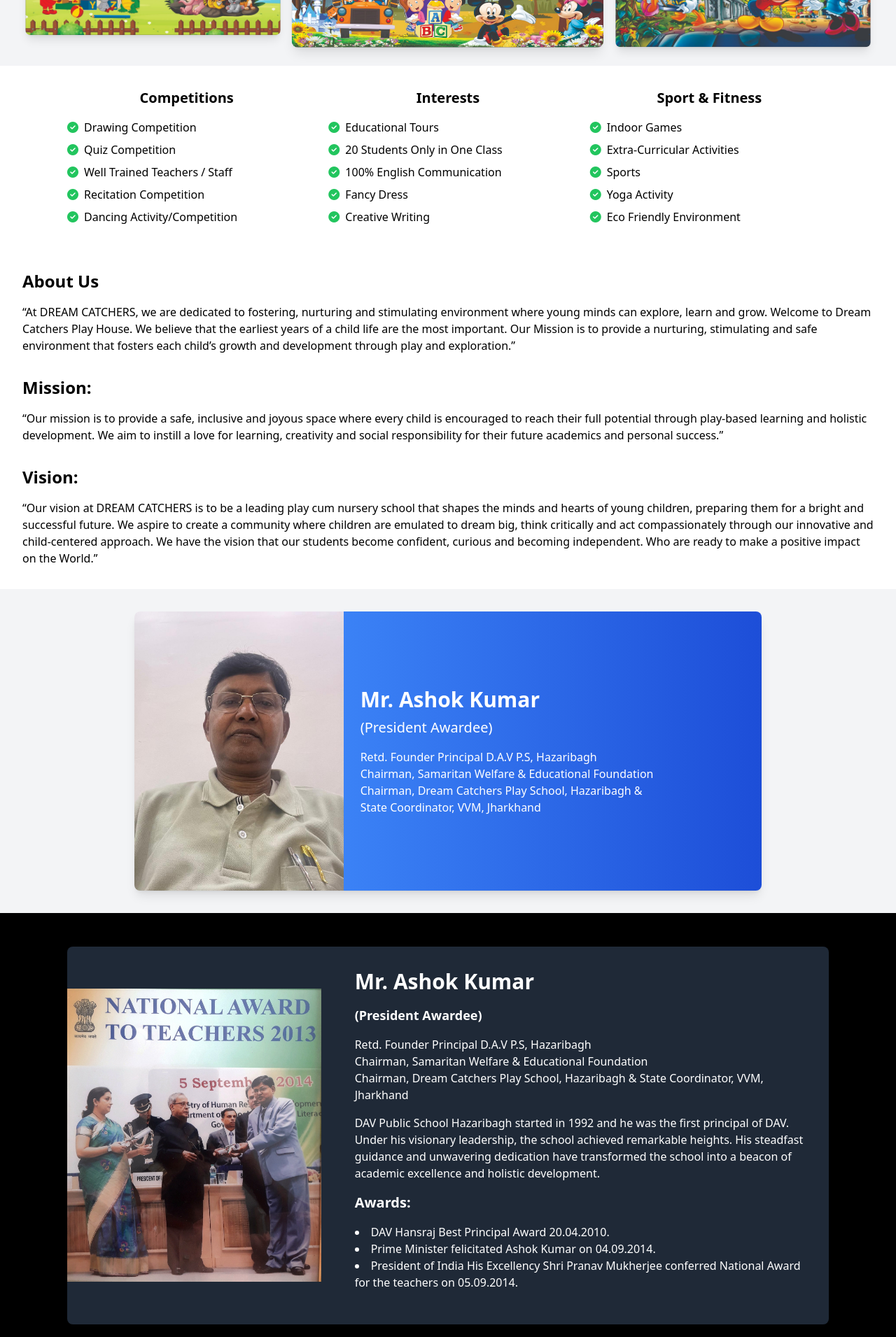
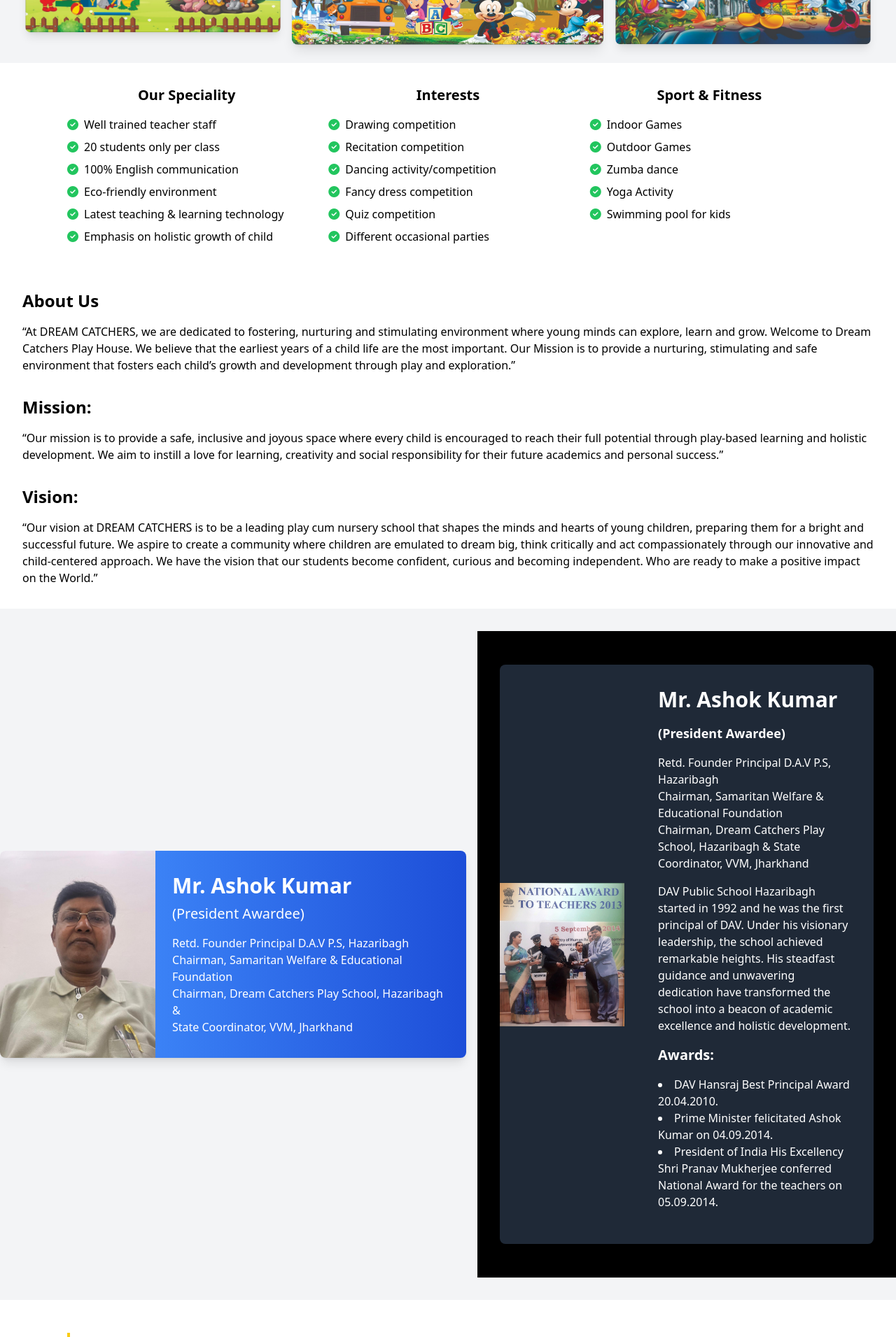
Before and after one commit to KarmakarRahul/Dream-Catcher, a React (Create React App) app: page / in a window 1280 px wide. Shown: the part 640-2551 px from the top of the page at 70% size. Built offline with nearby package versions, Linux system fonts and the light colour scheme.

Commit message:
updated features and gallery

```diff
--- a/src/components/AdmissionForm.jsx
+++ b/src/components/AdmissionForm.jsx
@@ -31,6 +31,7 @@
             <div className="mt-1 flex items-center">
               <input type="radio" name="gender" value="male" className="mr-2" /> Male
               <input type="radio" name="gender" value="female" className="ml-4 mr-2" /> Female
+              c
             </div>
           </div>
           <div>
--- a/src/components/banner.jsx
+++ b/src/components/banner.jsx
@@ -1,5 +1,5 @@
 import React from 'react';
-import { FaMapMarkerAlt } from 'react-icons/fa'; // Assuming you want to use an icon for the location marker
+import { FaMapMarkerAlt } from 'react-icons/fa';
 
 const Banner = () => {
   return (
@@ -17,11 +17,14 @@
       </div>
       <div className="flex flex-col sm:flex-row items-center justify-center sm:space-x-4 mb-4 sm:mb-0">
         <span className="text-lg">2024 SCHOOL ADMISSION NOW OPEN FOR ENTRY</span>
-        <span className="text-black font-bold text-xl">APPLY NOW!</span>
       </div>
       <div className="flex items-center justify-center space-x-2">
-        <span className="text-red-500 font-bold">ADMISSION</span>
-        <span className="bg-yellow-500 text-black px-2 py-1 rounded">OPEN</span>
+        <a
+          href="/admission" // Replace with the actual path to your admission page
+          className="text-black font-bold text-xl"
+        >
+          APPLY NOW!
+        </a>
       </div>
     </div>
   );
--- a/src/components/feature.jsx
+++ b/src/components/feature.jsx
@@ -1,38 +1,40 @@
-import React from 'react';
-import '@fortawesome/fontawesome-free/css/all.min.css';
+import React from "react";
+import "@fortawesome/fontawesome-free/css/all.min.css";
 
 const Features = () => {
   const featuresData = [
     {
-      title: "Competitions",
+      title: "Our Speciality",
       items: [
-        "Drawing Competition",
-        "Quiz Competition",
-        "Well Trained Teachers / Staff",
-        "Recitation Competition",
-        "Dancing Activity/Competition"
-      ]
+        "Well trained teacher staff",
+        "20 students only per class",
+        "100% English communication",
+        "Eco-friendly environment",
+        "Latest teaching & learning technology",
+        "Emphasis on holistic growth of child",
+      ],
     },
     {
       title: "Interests",
       items: [
-        "Educational Tours",
-        "20 Students Only in One Class",
-        "100% English Communication",
-        "Fancy Dress",
-        "Creative Writing"
-      ]
+        "Drawing competition",
+        "Recitation competition",
+        "Dancing activity/competition",
+        "Fancy dress competition",
+        "Quiz competition",
+        "Different occasional parties",
+      ],
     },
     {
       title: "Sport & Fitness",
       items: [
         "Indoor Games",
-        "Extra-Curricular Activities",
-        "Sports",
+        "Outdoor Games",
+        "Zumba dance",
         "Yoga Activity",
-        "Eco Friendly Environment"
-      ]
-    }
+        "Swimming pool for kids",
+      ],
+    },
   ];
 
   return (
--- a/src/components/gallerySection.jsx
+++ b/src/components/gallerySection.jsx
@@ -1,17 +1,25 @@
-import React from 'react';
-import Img1 from "../assets/img1.jpg"
-import Img2 from "../assets/img2.jpg"
-import Img3 from "../assets/img3.jpg"
-import Img4 from "../assets/img4.jpg"
-
+import React, { useState } from 'react';
+import Img1 from "../assets/img1.jpg";
+import Img2 from "../assets/img2.jpg";
+import Img3 from "../assets/img3.jpg";
+import Img4 from "../assets/img4.jpg";
+import Img5 from "../assets/img4.jpg";
+import Img6 from "../assets/img3.jpg";
 
 const GallerySection = () => {
-  const dummyImages = [
+  const allImages = [
     Img1,
     Img2,
     Img3,
     Img4,
+    Img5,
+    Img6,
+
   ];
+
+  const [isExpanded, setIsExpanded] = useState(false);
+
+  const displayedImages = isExpanded ? allImages : allImages.slice(0, 4);
 
   return (
     <div className="bg-white py-12">
@@ -21,7 +29,7 @@
         </h2>
         <p className="text-lg text-gray-600 mb-8">All Photos & Video</p>
         <div className="grid grid-cols-1 md:grid-cols-2 gap-8 mb-8">
-          {dummyImages.map((src, index) => (
+          {displayedImages.map((src, index) => (
             <img
               key={index}
               src={src}
@@ -31,9 +39,21 @@
           ))}
         </div>
         <div className="text-center">
-          <button className="bg-yellow-400 text-black py-2 px-4 rounded-full text-lg font-bold">
-            View All
-          </button>
+          {!isExpanded ? (
+            <button
+              className="bg-yellow-400 text-black py-2 px-4 rounded-full text-lg font-bold"
+              onClick={() => setIsExpanded(true)}
+            >
+              View All
+            </button>
+          ) : (
+            <button
+              className="bg-yellow-400 text-black py-2 px-4 rounded-full text-lg font-bold"
+              onClick={() => setIsExpanded(false)}
+            >
+              Back
+            </button>
+          )}
         </div>
       </div>
     </div>
--- a/src/components/profileCard.jsx
+++ b/src/components/profileCard.jsx
@@ -1,22 +1,24 @@
 import React from 'react';
 import 'tailwindcss/tailwind.css';
 import profile from "../assets/profile.jpg";
+import img2 from "../assets/img2.jpg";
 
-const ProfileCard = () => {
+const ProfileChairmanCard = () => {
   return (
-    <div className="flex justify-center items-center py-8 bg-gray-100">
-      <div className="bg-white shadow-lg rounded-lg overflow-hidden flex flex-col md:flex-row max-w-md md:max-w-4xl">
-        <div className="md:w-1/3 w-full h-64 md:h-auto">
+    <div className="flex flex-col lg:flex-row justify-center items-center py-8 bg-gray-100 gap-8 lg:gap-4">
+      {/* Profile Card */}
+      <div className="bg-white shadow-lg rounded-lg overflow-hidden max-w-md lg:max-w-4xl flex flex-col lg:flex-row">
+        <div className="w-full lg:w-1/3 h-64 lg:h-auto">
           <img
             src={profile}
             alt="Profile"
             className="object-cover w-full h-full"
           />
         </div>
-        <div className="md:w-2/3 w-full bg-gradient-to-r from-blue-500 to-blue-700 text-white p-6 flex flex-col justify-center">
-          <h2 className="text-2xl md:text-3xl font-bold mb-2">Mr. Ashok Kumar</h2>
-          <h3 className="text-lg md:text-xl mb-4">(President Awardee)</h3>
-          <p className="text-sm md:text-base leading-relaxed">
+        <div className="w-full lg:w-2/3 bg-gradient-to-r from-blue-500 to-blue-700 text-white p-6 flex flex-col justify-center">
+          <h2 className="text-2xl lg:text-3xl font-bold mb-2">Mr. Ashok Kumar</h2>
+          <h3 className="text-lg lg:text-xl mb-4">(President Awardee)</h3>
+          <p className="text-sm lg:text-base leading-relaxed">
             Retd. Founder Principal D.A.V P.S, Hazaribagh <br />
             Chairman, Samaritan Welfare & Educational Foundation <br />
             Chairman, Dream Catchers Play School, Hazaribagh & <br />
@@ -24,8 +26,41 @@
           </p>
         </div>
       </div>
+
+      {/* Chairman Section */}
+      <div className="bg-black text-white py-12 w-full lg:max-w-2xl">
+        <div className="max-w-6xl mx-auto px-8">
+          <div className="flex flex-col md:flex-row items-center bg-gray-800 rounded-lg shadow-lg overflow-hidden">
+            <img
+              src={img2}
+              alt="Chairman"
+              className="w-full md:w-1/3 h-auto object-cover"
+            />
+            <div className="p-8 md:pl-12">
+              <h2 className="text-3xl font-bold mb-4">Mr. Ashok Kumar</h2>
+              <p className="text-lg font-semibold mb-4">(President Awardee)</p>
+              <p className="text-base mb-4">
+                Retd. Founder Principal D.A.V P.S, Hazaribagh <br/>
+                Chairman, Samaritan Welfare & Educational Foundation <br/>
+                Chairman, Dream Catchers Play School, Hazaribagh & State Coordinator, VVM, Jharkhand
+              </p>
+              <p className="text-base mb-4">
+                DAV Public School Hazaribagh started in 1992 and he was the first principal of DAV. Under his visionary leadership,
+                the school achieved remarkable heights. His steadfast guidance and unwavering dedication have transformed the
+                school into a beacon of academic excellence and holistic development.
+              </p>
+              <p className="text-xl font-bold mb-4">Awards:</p>
+              <ul className="list-disc list-inside text-base mb-4">
+                <li>DAV Hansraj Best Principal Award 20.04.2010.</li>
+                <li>Prime Minister felicitated Ashok Kumar on 04.09.2014.</li>
+                <li>President of India His Excellency Shri Pranav Mukherjee conferred National Award for the teachers on 05.09.2014.</li>
+              </ul>
+            </div>
+          </div>
+        </div>
+      </div>
     </div>
   );
 };
 
-export default ProfileCard;
+export default ProfileChairmanCard;
--- a/src/pages/home.jsx
+++ b/src/pages/home.jsx
@@ -4,7 +4,7 @@
 import Poster from '../components/poster';
 import Features from '../components/feature';
 import AboutMissionVision from '../components/aboutMissionVision';
-import ChairmanSection from '../components/chairman';
+// import ChairmanSection from '../components/chairman';
 import GallerySection from '../components/gallerySection';
 import Academics from '../components/academics';
 import Footer from '../components/footer';
@@ -22,7 +22,7 @@
       <Features />
       <AboutMissionVision />
       <ProfileCard />
-      <ChairmanSection />
+      {/* <ChairmanSection /> */}
       <Academics />
       <CurriculumSection />
       <GallerySection />
```
